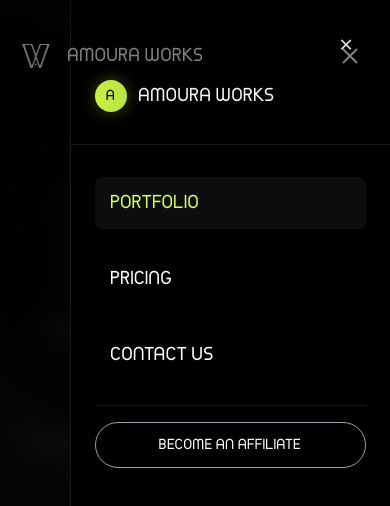
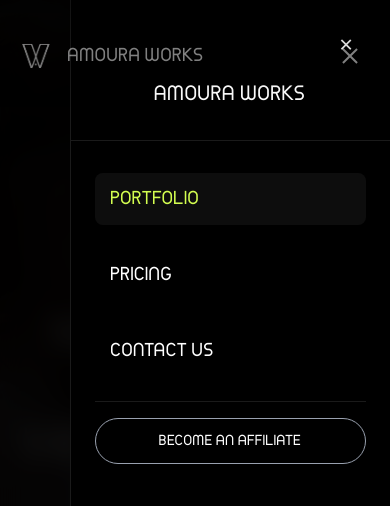
Before and after one commit to yourprint699-crypto/b32e, a React (Vite) app: page / in a window 390 px wide. Both pictures are taken after a click on the button "Toggle mobile menu". Shown: the top 506 px of the page. Built offline with nearby package versions, Linux system fonts and the light colour scheme; grey boxes are pictures that could not be loaded.

Commit message:
Remove Logo and Adjust AMOURA WORKS Text

```diff
--- a/src/components/common/Header.jsx
+++ b/src/components/common/Header.jsx
@@ -324,13 +324,10 @@ const Header = () => {
               <span className="text-2xl">×</span>
             </button>
 
-            <div className="flex items-center space-x-3">
-              <div className="w-8 h-8 bg-gradient-to-br from-[#D3FD50] to-[#b8e03e] rounded-full flex items-center justify-center glow-accent">
-                <span className="font-[font2] text-black text-sm">A</span>
-              </div>
+            <div className="flex items-center justify-center">
               <span
                 id="mobile-menu-title"
-                className="font-[font2] text-lg text-white uppercase tracking-wide"
+                className="font-[font2] text-xl text-white uppercase tracking-wide text-center"
               >
                 Amoura Works
               </span>
```
